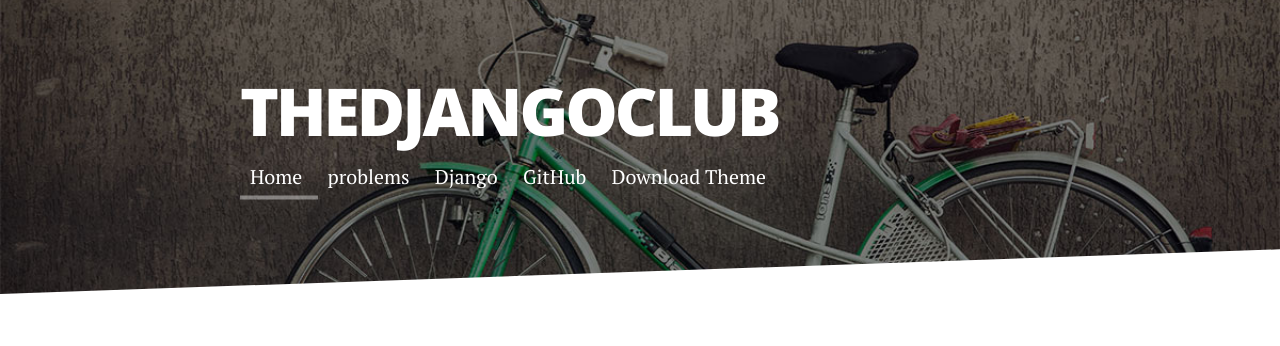
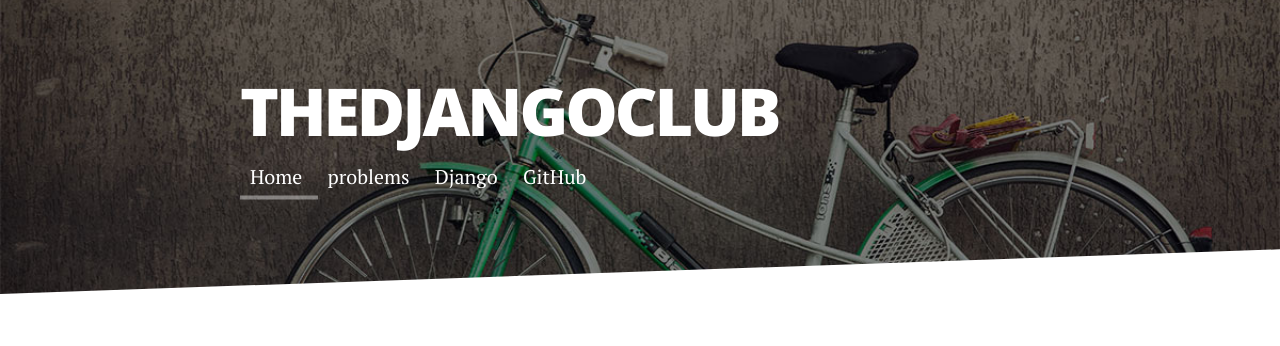
Before and after one commit to thedjangoclub/thedjangoclub.github.io, a Jekyll site: the page built from index.html, in a window 1280 px wide. Shown: the top 346 px of the page. Built offline with Jekyll 4.4.1, drawn with Linux system fonts in a browser that asks for light colours; nearby versions of some CDN libraries; the list of posts is cut into pages by our own code.

Commit message:
Update header.html

```diff
--- a/_includes/header.html
+++ b/_includes/header.html
@@ -8,8 +8,8 @@
                      <a href="{{ link.url | prepend: site.baseurl }}">{{ link.title }}</a>
                  </li>
                  {% endfor %}
-                 <li> <a href="https://github.com/brianmaierjr/long-haul" target="_blank">GitHub</a></li>
-                 <li><a href="https://github.com/brianmaierjr/long-haul/archive/master.zip">Download Theme</a></li>
+                 <li> <a href="https://github.com/thedjangoclub/" target="_blank">GitHub</a></li>
+
              </ul>
          </nav>
      </div>
```
